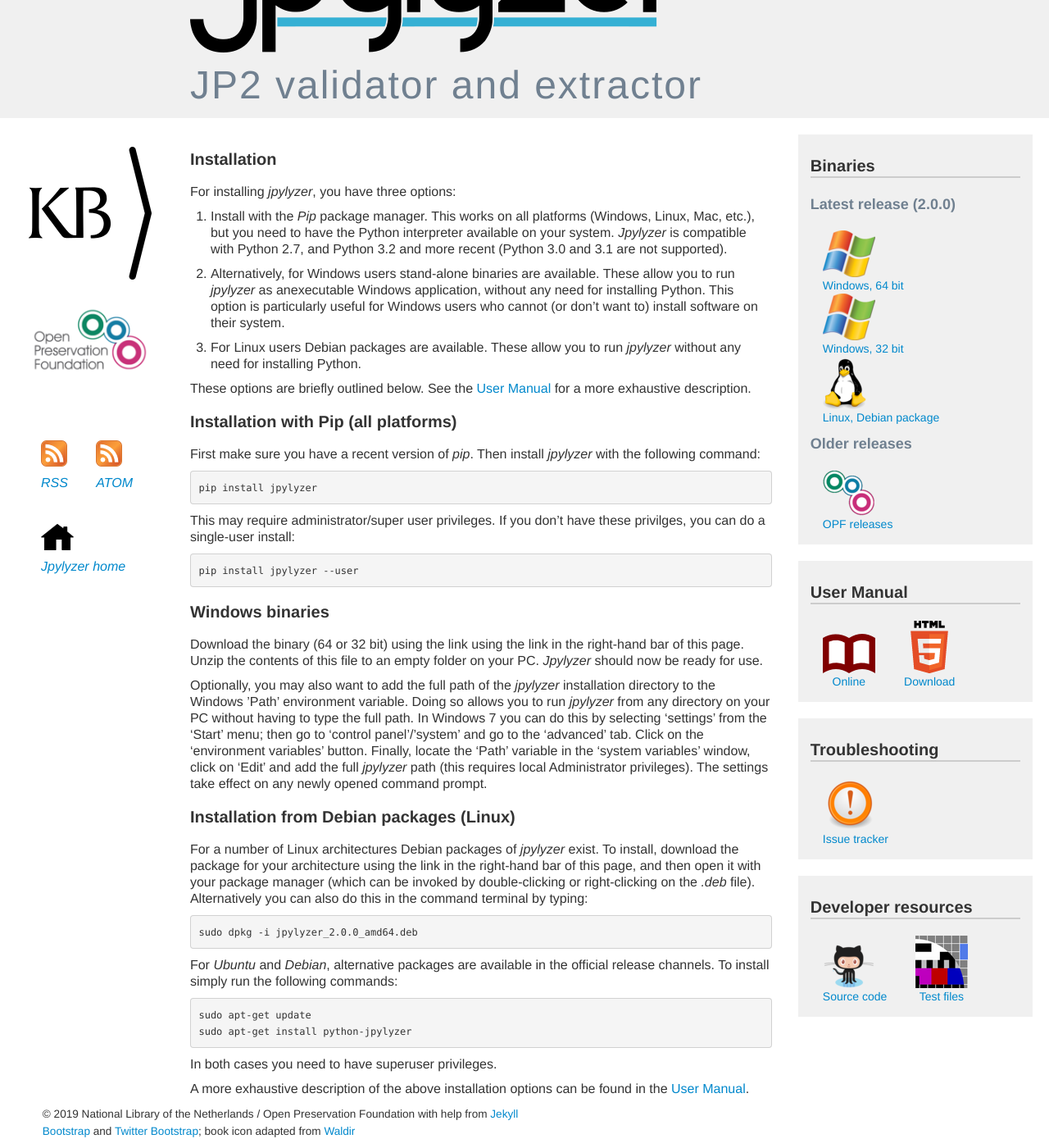
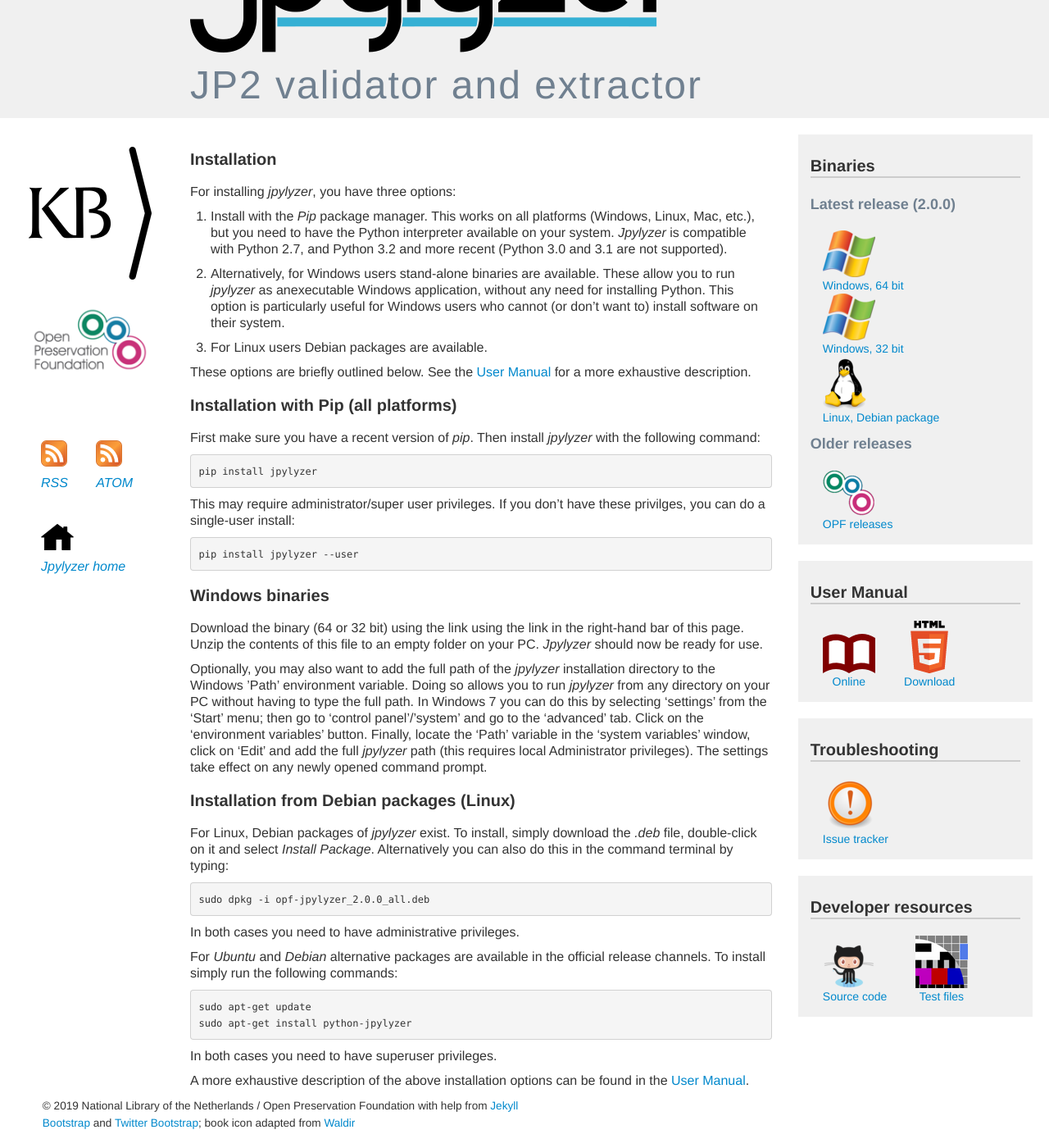
Before and after one commit to openpreserve/jpylyzer, a Jekyll site: the page built from installation.md, in a window 1280 px wide and 1400 px high, scrolled down 159 px. Shown: the whole window at 82% size. Built offline with Jekyll 4.4.1, drawn with Linux system fonts in a browser that asks for light colours; Markdown is read by kramdown in place of the engine named in the settings.

Commit message:
updated Debian install instructions

```diff
--- a/installation.md
+++ b/installation.md
@@ -18,8 +18,7 @@
 without any need for installing Python. This option is particularly useful
 for Windows users who cannot (or don’t want to) install software on their system.
 
-3. For Linux users Debian packages are available. These allow you to run
-*jpylyzer* without any need for installing Python.
+3. For Linux users Debian packages are available.
 
 These options are briefly outlined below. See the [User Manual]({{ BASE_PATH }}/userManual.html)
 for a more exhaustive description.
@@ -55,15 +54,16 @@
 
 ## Installation from Debian packages (Linux)
 
-For a number of Linux architectures Debian packages of *jpylyzer* exist.
-To install, download the package for your architecture using the link in the right-hand bar of
-this page, and then open it with your package manager (which can be invoked by double-clicking
-or right-clicking on the *.deb* file). Alternatively you can also do this in the
+For Linux, Debian packages of *jpylyzer* exist.
+To install, simply download the *.deb* file, double-click on it and
+select *Install Package*. Alternatively you can also do this in the
 command terminal by typing:
 
-    sudo dpkg -i jpylyzer_2.0.0_amd64.deb
+    sudo dpkg -i opf-jpylyzer_2.0.0_all.deb
 
-For *Ubuntu* and *Debian*, alternative packages are available in the
+In both cases you need to have administrative privileges.
+
+For *Ubuntu* and *Debian* alternative packages are available in the
 official release channels. To install simply run the following commands:
 
     sudo apt-get update
```
